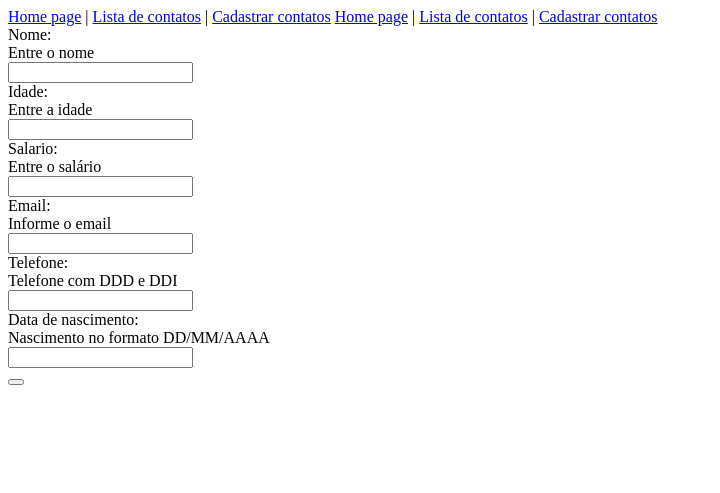
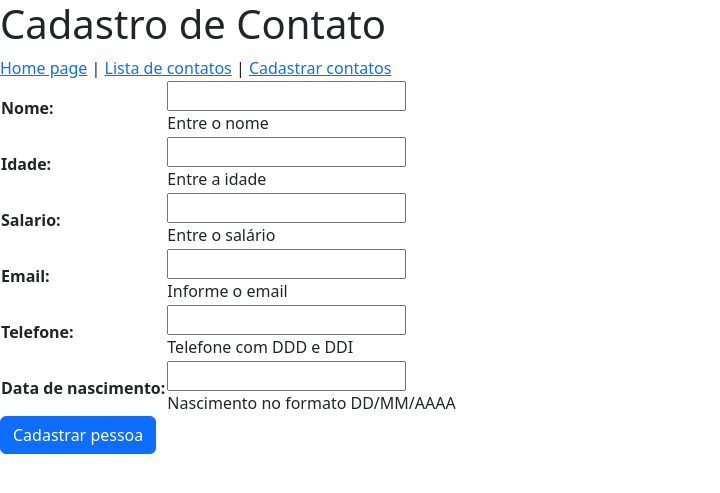
Before and after one commit to arthurprioli/INF1407-Prog-Web, a Django app: page /contatos/cadastro/ in a window 1280 px wide. Shown: the top 493 px of the page, without its empty margins (0-720 px from the left). Run offline with Django 5.2, Linux system fonts and the light colour scheme.

Commit message:
Adiciona update de contato

```diff
--- a/aula5-django/SiteExemplo/contatos/templates/contatos/cadastraContato.html
+++ b/aula5-django/SiteExemplo/contatos/templates/contatos/cadastraContato.html
@@ -4,14 +4,11 @@
     <meta charset="UTF-8">
     <meta name="viewport" content="width=device-width, initial-scale=1.0">
     <title>Cadastro de Contatos</title>
-    {% include 'contatos/links.html' %}
+    {% include 'contatos/header.html' %}
 </head>
 <body>
+    <h1>Cadastro de Contato</h1>
     {% include 'contatos/links.html' %}
-    <form action="" method="post">
-        {% csrf_token %}
-        {{ form.as_div }}
-        <button type="submit"></button>
-    </form>
+    {% include 'contatos/formularioContato.html'%}
 </body>
 </html>
--- /dev/null
+++ b/aula5-django/SiteExemplo/contatos/templates/contatos/formularioContato.html
@@ -0,0 +1,9 @@
+<form action="" method="post">
+        <fieldset style="width: max-content">
+            {% csrf_token %}
+            <table class="formulario">
+                {{ form.as_table }}
+            </table>
+            <button type="submit" class="btn btn-primary">Cadastrar pessoa</button>
+        </fieldset>
+    </form>
--- /dev/null
+++ b/aula5-django/SiteExemplo/contatos/templates/contatos/header.html
@@ -0,0 +1 @@
+<link href="https://cdn.jsdelivr.net/npm/bootstrap@5.3.8/dist/css/bootstrap.min.css" rel="stylesheet" integrity="sha384-sRIl4kxILFvY47J16cr9ZwB07vP4J8+LH7qKQnuqkuIAvNWLzeN8tE5YBujZqJLB" crossorigin="anonymous">
--- a/aula5-django/SiteExemplo/contatos/templates/contatos/listaContatos.html
+++ b/aula5-django/SiteExemplo/contatos/templates/contatos/listaContatos.html
@@ -5,18 +5,19 @@
     <meta charset="UTF-8">
     <title>Lista Contatos</title>
     <link rel="stylesheet" href="{% static 'contatos/css/estiloContatos.css'%}">
+    {% include 'contatos/header.html' %}
 </head>
 <body>
     <h1>Lista de Contatos</h1>
     {% include 'contatos/links.html' %}
-    <table>
+    <table class="table table-primary table-hover table-striped">
         <tr><th>Nome</th><th>Idade</th><th>Salário</th><th>Ações disponíveis</th></tr>
         {% for pessoa in pessoas %}
         <tr>
             <td>{{ pessoa.nome }}</td>
             <td>{{ pessoa.idade }}</td>
             <td>{{ pessoa.salario }}</td>
-            <td>Editar / Excluir</td>
+            <td><a href="{% url 'contatos:atualiza-contato' pk=pessoa.id %}">Editar</a> / Excluir</td>
         </tr>
         {% empty %}
         <tr><th colspan="5">Ainda não tem contatos cadastrados</th></tr>
--- a/aula5-django/SiteExemplo/contatos/urls.py
+++ b/aula5-django/SiteExemplo/contatos/urls.py
@@ -9,5 +9,7 @@ urlpatterns = [
     path('lista/', views.listaContatosView.as_view(),
         name='lista-contatos'),
     path('cadastro/', views.insereContatosView.as_view(),
-        name='cria-contato')
+        name='cria-contato'),
+    path('update/<int:pk>', views.updateContatosView.as_view(),
+        name='atualiza-contato')
 ]
--- a/aula5-django/SiteExemplo/contatos/views.py
+++ b/aula5-django/SiteExemplo/contatos/views.py
@@ -1,4 +1,4 @@
-from django.shortcuts import render
+from django.shortcuts import render, get_object_or_404
 from contatos.models import Pessoa
 from contatos.forms import ContatoModel2Form
 from django.http.response import HttpResponseRedirect
@@ -28,3 +28,24 @@ class insereContatosView(View):
             contato = formulario.save()
             contato.save()
             return HttpResponseRedirect(reverse_lazy('contatos:lista-contatos'))
+        else:
+            contexto = {'form': formulario, 'mensagem': 'Preenche direito jumento!'}
+            return render(req, 'contatos/cadastraContato.html', contexto)
+
+class updateContatosView(View):
+    def get(self, req, pk, *args, **kwargs):
+        pessoa = Pessoa.objects.get(pk=pk)
+        formulario = ContatoModel2Form(instance=pessoa)
+        contexto = {'pessoa': formulario}
+        return render(req, 'contatos/atualizaContato.html', contexto)
+
+    def post(self, req, pk, *args, **kwargs):
+        pessoa = get_object_or_404(Pessoa, pk=pk)
+        formulario = ContatoModel2Form(req.POST, instance=pessoa)
+        if formulario.is_valid():
+            pessoa = formulario.save()
+            pessoa.save()
+            return HttpResponseRedirect(reverse_lazy('contatos:lista-contatos'))
+        else:
+            contexto = {'pessoa': formulario, 'mensagem': 'Preenche direito jumento!'}
+            return render(req, 'contatos/atualizaContato.html', contexto)
```
Also changed, not shown: aula5-django/SiteExemplo/contatos/templates/contatos/atualizaContato.html (added, +20 -0 lines).
